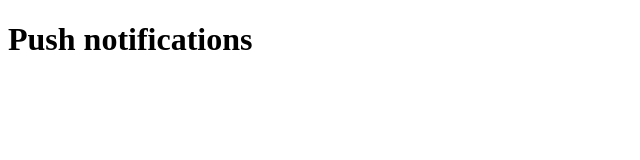
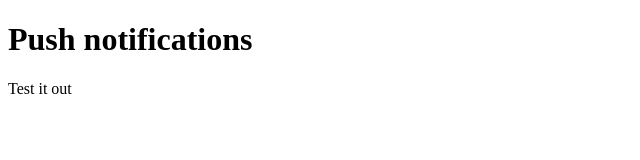
Before and after one commit to AlexMartosP/push-notifications, a website built with Vite: page client/index.html in a window 1280 px wide. Shown: the full height of the page, 0-640 px from the left. Built offline with nearby package versions, Linux system fonts and the light colour scheme.

Commit message:
Add desc

```diff
--- a/client/index.html
+++ b/client/index.html
@@ -8,6 +8,7 @@
   </head>
   <body>
     <h1>Push notifications</h1>
+    <p>Test it out</p>
     <script type="module" src="/src/main.ts"></script>
   </body>
 </html>
```
